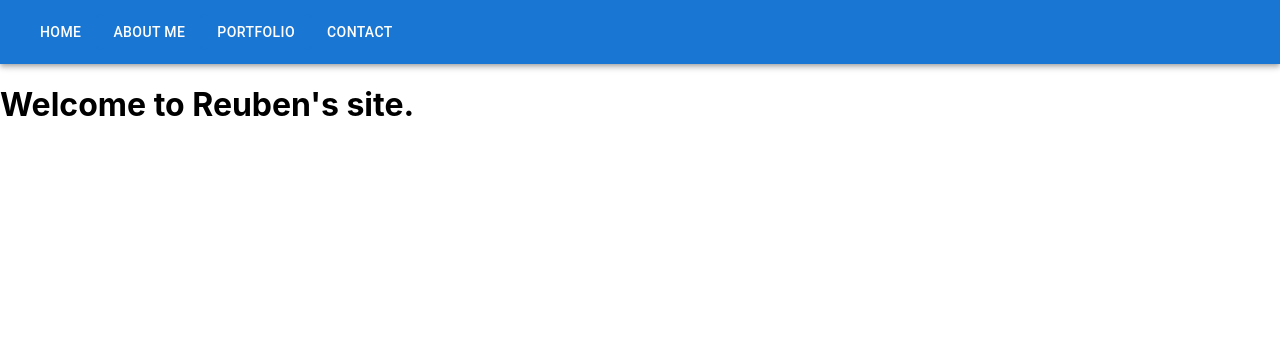
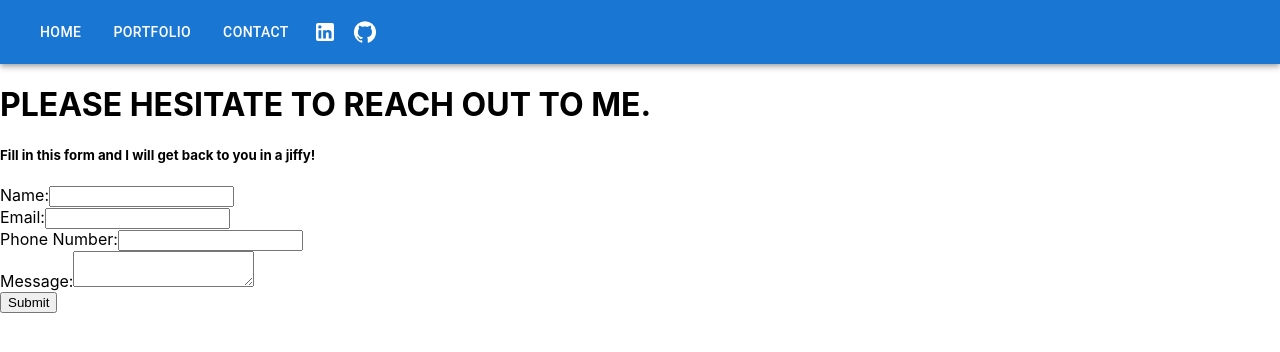
Before and after one commit to rlly92/personaltypescript, a React (Create React App) app: page /contact in a window 1280 px wide. Shown: the top 352 px of the page. Built offline with nearby package versions, Linux system fonts and the light colour scheme.

Commit message:
skeletal structure for modals and portfolio page completed

```diff
--- a/package.json
+++ b/package.json
@@ -5,6 +5,7 @@
   "dependencies": {
     "@emotion/react": "^11.11.3",
     "@emotion/styled": "^11.11.0",
+    "@mui/icons-material": "^5.15.2",
     "@mui/material": "^5.15.2",
     "@testing-library/jest-dom": "^5.17.0",
     "@testing-library/react": "^13.4.0",
@@ -16,6 +17,7 @@
     "@types/react-router-dom": "^5.3.3",
     "react": "^18.2.0",
     "react-dom": "^18.2.0",
+    "react-modal": "^3.16.1",
     "react-router-dom": "^6.21.1",
     "react-scripts": "5.0.1",
     "typescript": "^4.9.5",
@@ -44,5 +46,8 @@
       "last 1 firefox version",
       "last 1 safari version"
     ]
+  },
+  "devDependencies": {
+    "@types/react-modal": "^3.16.3"
   }
 }
--- a/src/App.tsx
+++ b/src/App.tsx
@@ -1,7 +1,12 @@
+//_______REACT IMPORTS_________//
 import React from "react";
-import NavBar from "./Nav/NavBar";
 import { BrowserRouter as Router, Route, Routes } from "react-router-dom";
 
+//________PAGE IMPORTS_________//
+import NavBar from "./Nav/NavBar";
+import Portfolio from "./Pages/Portfolio";
+import Home from "./Pages/Home";
+import Contact from "./Pages/Contact";
 import "./App.css";
 
 const App: React.FC = () => {
@@ -9,12 +14,11 @@ const App: React.FC = () => {
     <div>
       <Router>
         <NavBar />
-        <h1>Welcome to Reuben's site.</h1>
+
         <Routes>
-          <Route path="/home" />
-          <Route path="/about" />
-          <Route path="/portfolio" />
-          <Route path="/contact" />
+          <Route path="/home" element={<Home />} />
+          <Route path="/portfolio" element={<Portfolio />} />
+          <Route path="/contact" element={<Contact />} />
         </Routes>
       </Router>
     </div>
--- a/src/Nav/NavBar.tsx
+++ b/src/Nav/NavBar.tsx
@@ -1,12 +1,15 @@
+//________IMPORTS FOR REACT_______//
 import React from "react";
-import { AppBar, Toolbar, Typography, Button } from "@mui/material";
-import { useNavigate, Outlet } from "react-router-dom";
+import { useNavigate } from "react-router-dom";
+
+//________IMPORTS FOR MUI_______//
+import { AppBar, Toolbar, Typography, Button, IconButton } from "@mui/material";
+import { LinkedIn, GitHub } from "@mui/icons-material";
 
 const NavBar: React.FC = () => {
   const navigate = useNavigate();
 
   return (
-    <>
     <AppBar position="sticky">
       <Toolbar>
         <Typography variant="h6" component="div" sx={{ flexGrow: 2 }}>
@@ -17,13 +20,7 @@ const NavBar: React.FC = () => {
           >
             Home
           </Button>
-            <Button
-              variant="contained"
-              disableElevation
-              onClick={() => navigate("/about")}
-            >
-              About Me
-            </Button>
+
           <Button
             variant="contained"
             disableElevation
@@ -38,12 +35,33 @@ const NavBar: React.FC = () => {
           >
             Contact
           </Button>
+          <IconButton
+            color="inherit"
+            onClick={() =>
+              window.open(
+                "https://www.linkedin.com/in/reubenlim123456789/",
+                "_blank",
+                "noopener noreferrer"
+              )
+            }
+          >
+            <LinkedIn />
+          </IconButton>
+          <IconButton
+            color="inherit"
+            onClick={() =>
+              window.open(
+                "https://github.com/rlly92",
+                "_blank",
+                "noopener noreferrer"
+              )
+            }
+          >
+            <GitHub />
+          </IconButton>
         </Typography>
       </Toolbar>
     </AppBar>
-
-      <Outlet />
-    </>
   );
 };
 
--- /dev/null
+++ b/src/Pages/Contact.tsx
@@ -0,0 +1,95 @@
+import React, { useState } from "react";
+import { ContactFormData } from "../Types/CustomTypes";
+
+const Contact: React.FC = () => {
+  const [formData, setFormData] = useState<ContactFormData>({
+    name: "",
+    email: "",
+    phoneNumber: "",
+    message: "",
+  });
+
+  const handleChange = (
+    e: React.ChangeEvent<HTMLInputElement | HTMLTextAreaElement>
+  ) => {
+    const { name, value } = e.target;
+
+    // Validate input for phoneNumber
+    if (name === "phoneNumber" && !/^[+\d]*$/.test(value)) {
+      return; // Do not update state for invalid input
+    }
+    setFormData({
+      ...formData,
+      [e.target.name]: e.target.value,
+    });
+    console.log(formData);
+  };
+
+  const handleSubmit = (e: React.FormEvent) => {
+    e.preventDefault();
+    console.log("Form Data Submitted:", formData);
+    // You can also add form validation or other logic here: submit to AWS Backend:
+  };
+
+  return (
+    <div>
+      <h1>PLEASE HESITATE TO REACH OUT TO ME.</h1>
+
+      <h5>Fill in this form and I will get back to you in a jiffy!</h5>
+
+      <form onSubmit={handleSubmit}>
+        <label>
+          Name:
+          <input
+            type="text"
+            name="name"
+            value={formData.name}
+            onChange={handleChange}
+            required
+          />
+        </label>
+        <br />
+
+        <label>
+          Email:
+          <input
+            type="email"
+            name="email"
+            value={formData.email}
+            onChange={handleChange}
+            required
+          />
+        </label>
+        <br />
+
+        <label>
+          Phone Number:
+          <input
+            type="tel"
+            name="phoneNumber"
+            value={formData.phoneNumber}
+            onChange={handleChange}
+            pattern="[+\d]*"
+            required
+          />
+        </label>
+        <br />
+
+        <label>
+          Message:
+          <textarea
+            name="message"
+            value={formData.message}
+            onChange={handleChange}
+            required
+          />
+        </label>
+        <br />
+
+        <button type="submit">Submit</button>
+      </form>
+    </div>
+  );
+};
+
+export default Contact;
--- /dev/null
+++ b/src/Pages/Home.tsx
@@ -0,0 +1,20 @@
+import React from "react";
+
+const Home: React.FC = () => {
+  return (
+    <div>
+      <h1>ABOUT ME</h1>
+      <p>
+        THIS WEBSITE WAS CREATED BECAUSE SOME PROSPECTIVE EMPLOYERS DECIDED THEY
+        NEEDED TO SEE MY PORTFOLIO DISPLAYED ON SOME ARBITRARY SITE WHEN THEY
+        COULD JUST CLICK ON THE LINKS THAT I'VE PAINSTAKINGLY ADDED TO MY CV
+        WHICH THEY GET ANYWAYS WHEN I SEND IN MY JOB APPLICATION. TALK ABOUT A
+        POINTLESS PROJECT....ANYWAYS AS YOU ALREADY GUESSED...
+        <br />
+        <br />I LOVE FRONTEND DESIGN. /s
+      </p>
+    </div>
+  );
+};
+
+export default Home;
--- /dev/null
+++ b/src/Pages/Portfolio.tsx
@@ -0,0 +1,67 @@
+// ____________IMPORTS FOR REACT___________//
+import React from "react";
+import { useState } from "react";
+import Modal from "react-modal";
+
+// ____________IMPORTS FOR TYPE___________//
+import { ProjectModal } from "../Types/CustomTypes";
+
+const projects: ProjectModal[] = [
+  {
+    id: 1,
+    title: "Project 1",
+    description: "Description for Project 1",
+  },
+  {
+    id: 2,
+    title: "Project 2",
+    description: "Description for Project 2",
+  },
+  {
+    id: 3,
+    title: "Project 3",
+    description: "Description for Project 3",
+  },
+];
+
+const Portfolio: React.FC = () => {
+  const [selectedProject, setSelectedProject] = useState<ProjectModal | null>(
+    null
+  );
+
+  const openModal = (project: ProjectModal) => {
+    setSelectedProject(project);
+  };
+
+  const closeModal = () => {
+    setSelectedProject(null);
+  };
+  return (
+    <div>
+      <h1>HELLO. THIS IS THE PORTFOLIO PAGE</h1>
+      {/* Project Cards */}
+      {projects.map((project) => (
+        <div key={project.id}>
+          <h3>{project.title}</h3>
+
+          <button onClick={() => openModal(project)}>View Details</button>
+        </div>
+      ))}
+
+      {/* Modals */}
+      {selectedProject && (
+        <Modal
+          isOpen={!!selectedProject}
+          onRequestClose={closeModal}
+          contentLabel="Project Details Modal"
+        >
+          <h2>{selectedProject.title}</h2>
+          <p>{selectedProject.description}</p>
+          <button onClick={closeModal}>Close</button>
+        </Modal>
+      )}
+    </div>
+  );
+};
+
+export default Portfolio;
```
Also changed, not shown: src/Types/CustomTypes.ts (+19 -0 lines), 1 other file (tests, documents, lock files or other folders). Lines whose indentation alone changed are shown as unchanged.
